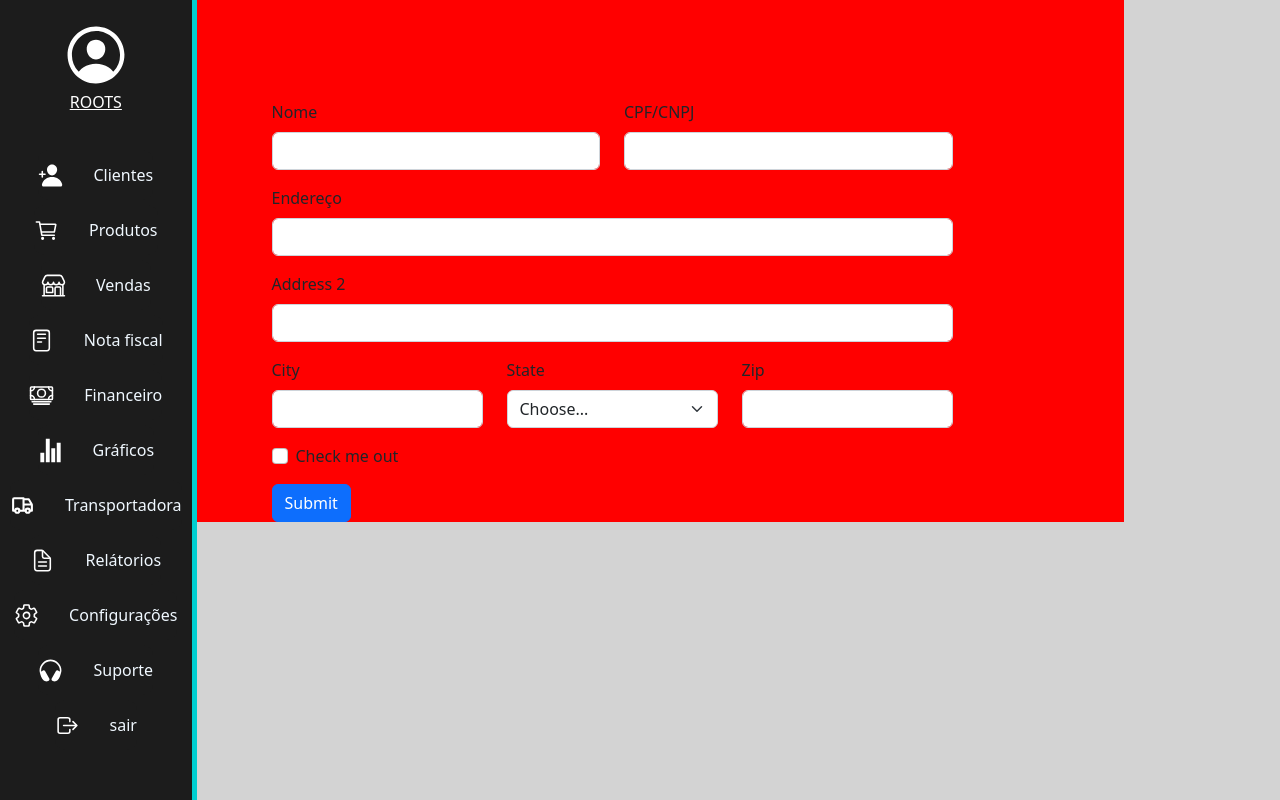
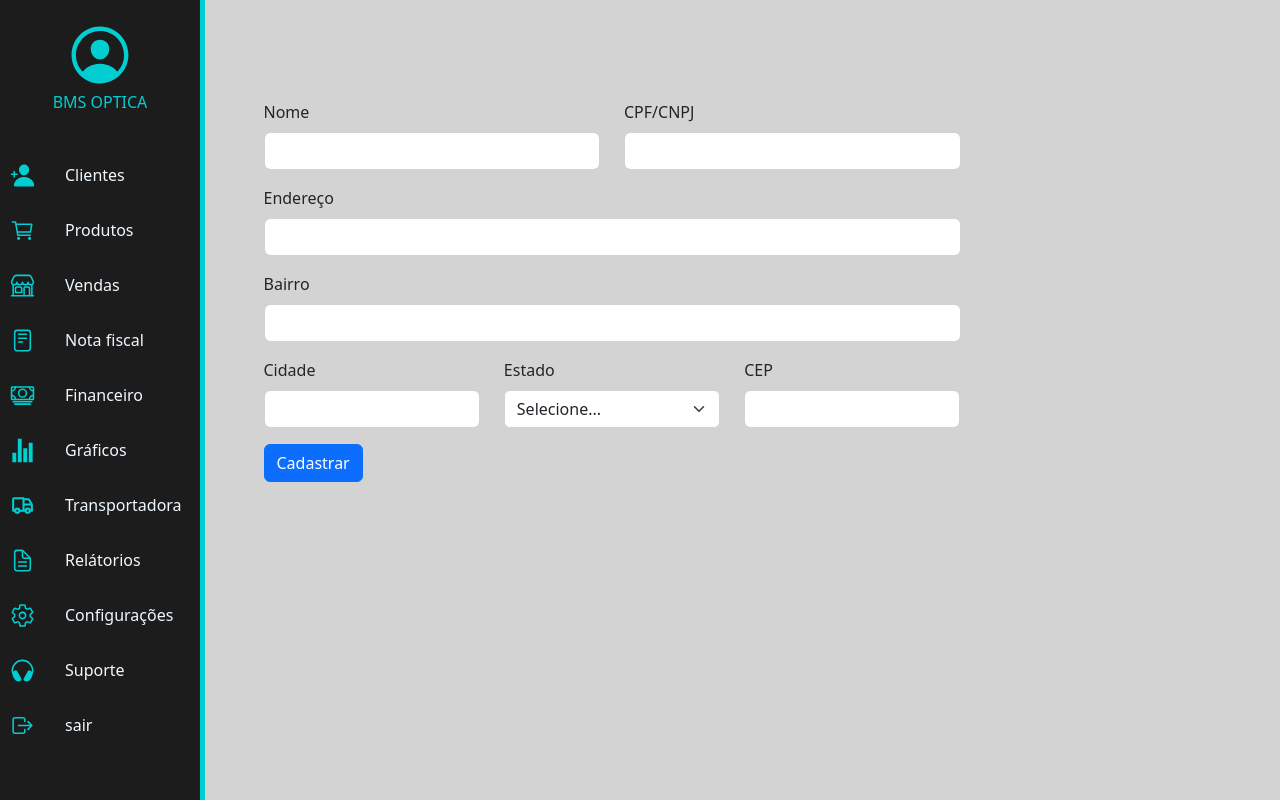
Before and after one commit to leobraboo/FrontSystemGlobal, a React (Vite) app: page /Clients in a window 1280 px wide. Built offline with nearby package versions, Linux system fonts and the light colour scheme.

Commit message:
REFACTOR : ajustes

```diff
--- a/src/components/Clientes/index.tsx
+++ b/src/components/Clientes/index.tsx
@@ -26,36 +26,31 @@ export function Fcliente() {
         </Form.Group>
 
         <Form.Group className="mb-3" controlId="formGridAddress2">
-          <Form.Label>Address 2</Form.Label>
+          <Form.Label>Bairro</Form.Label>
           <Form.Control placeholder="" />
         </Form.Group>
 
         <Row className="mb-3">
           <Form.Group as={Col} controlId="formGridCity">
-            <Form.Label>City</Form.Label>
+            <Form.Label>Cidade</Form.Label>
             <Form.Control />
           </Form.Group>
 
           <Form.Group as={Col} controlId="formGridState">
-            <Form.Label>State</Form.Label>
-            <Form.Select defaultValue="Choose...">
-              <option>Choose...</option>
+            <Form.Label>Estado</Form.Label>
+            <Form.Select defaultValue="Selecione...">
+              <option>Selecione...</option>
               <option>...</option>
             </Form.Select>
           </Form.Group>
 
           <Form.Group as={Col} controlId="formGridZip">
-            <Form.Label>Zip</Form.Label>
+            <Form.Label>CEP</Form.Label>
             <Form.Control />
           </Form.Group>
         </Row>
-
-        <Form.Group className="mb-3" id="formGridCheckbox">
-          <Form.Check type="checkbox" label="Check me out" />
-        </Form.Group>
-
-        <Button variant="primary" type="submit">
-          Submit
+        <Button variant="primary" type="button">
+          Cadastrar
         </Button>
       </Form>
     </ContentClient>
--- a/src/components/Clientes/styles.ts
+++ b/src/components/Clientes/styles.ts
@@ -9,6 +9,4 @@ align-items: center;
 width: 80vw;
 margin-left: 100px;
 height: auto;
-background: red;
-
 `
--- a/src/components/Navegation/navHome.tsx
+++ b/src/components/Navegation/navHome.tsx
@@ -27,7 +27,7 @@ export function NavHome({ colapse }: NavHomeProps) {
     <Container className={` ${open ? "w-72" : "w-2"}`} onClick={() => setOpen(!open)}>
       <UserContainer>
         <IconButton as={Link} to="/">
-          <IoPersonCircleOutline size={70} /> ROOTS
+          <IoPersonCircleOutline size={70} /> BMS OPTICA
         </IconButton>
       </UserContainer>
       <Content>
--- a/src/components/Navegation/styles.ts
+++ b/src/components/Navegation/styles.ts
@@ -57,14 +57,17 @@ export const IconButton = styled.div`
   color: white;
   flex-direction: column;
   align-items: center;
+  text-decoration: none;
+  color: #00CED1;
 
   :hover{
-    color: #00CED1;
+    color: white;
   `
 export const ButtonStyle = styled.button`
   display: flex;
   flex-direction: row;
   height: 50px;
+  width: 180px;
   border: none;
   border-radius: 10px;
   background: #1C1C1C	;
```
